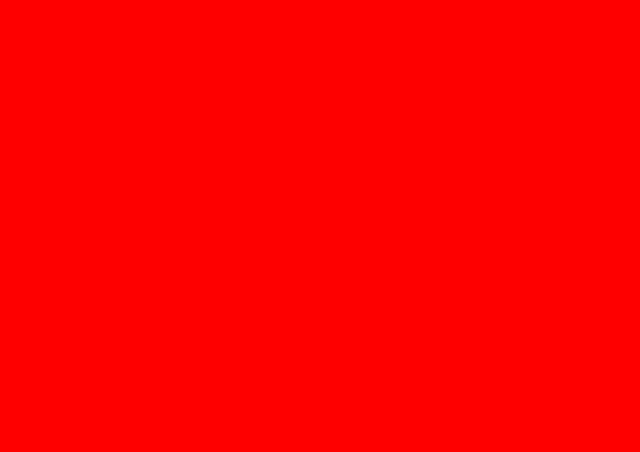
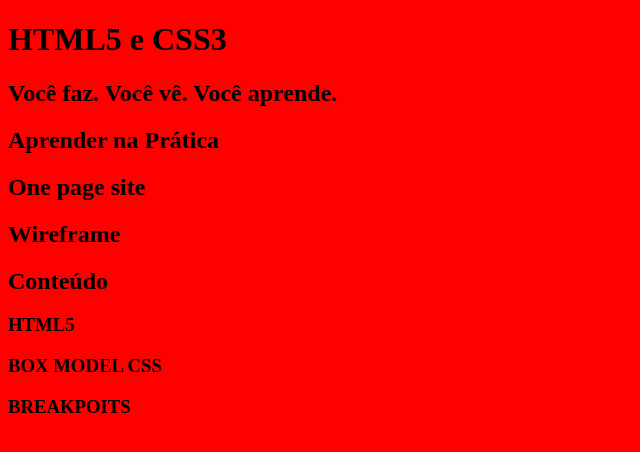
Before and after one commit to JehuelCastro/html5css3, a plain HTML site: page index.html in a window 1280 px wide. Shown: the whole page, without its empty margins (0-640 px from the left). Drawn offline with Linux system fonts and the light colour scheme.

Commit message:
Semântica e heading tags

```diff
--- a/index.html
+++ b/index.html
@@ -10,6 +10,50 @@
     <link rel="stylesheet" href="style.css">
 </head>
 <body>
+    <!-- Cabeçalho -->
+    <header>
+
+    </header>
+
+    <!-- Destaque -->
+    <main>
+        <h1> HTML5 e CSS3 </h1>
+        <H2> Você faz. Você vê. Você aprende. </H2>
+
+    </main>
+
+    <!-- Sobre -->
+    <section>
+        <h2> Aprender na Prática </h2>
+
+    </section>
+
+    <!-- One Page -->
+    <section>
+        <h2> One page site </h2>
+
+    </section>
+
+    <!-- Wireframe -->
+    <section>
+        <h2> Wireframe </h2>
+
+    </section>
+
+    <!-- Conteúdo -->
+    <section>
+        <h2> Conteúdo </h2>
+        <h3> HTML5 </h3>
+        <H3> BOX MODEL CSS </H3>
+        <H3> BREAKPOITS </H3>
+
+    </section>
+
+    <!-- Rodapé -->
+    <footer>
+
+    </footer>
+
 
 </body>
 </html>
```
Also changed, not shown: style.css (line endings or trailing spaces).
